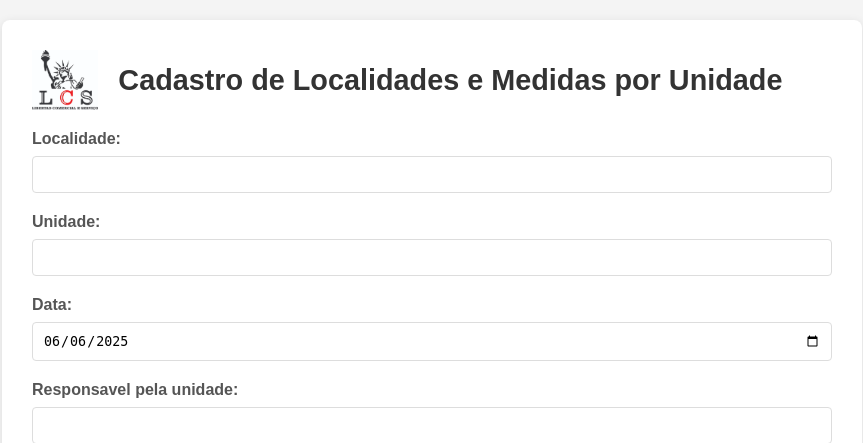
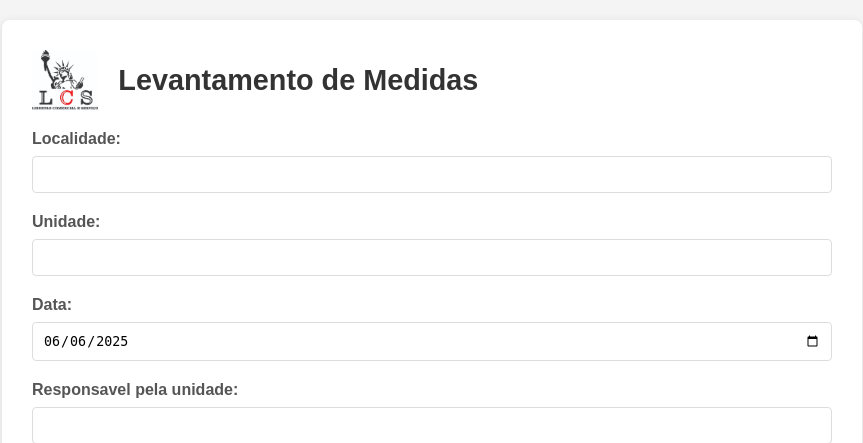
Before and after one commit to AMS2025-phm/levantamento, a Flask app: page / in a window 1280 px wide. Shown: the top 443 px of the page, without its empty margins (208-1071 px from the left). Run offline with Flask 3, Linux system fonts and the light colour scheme; data that the repository does not hold is empty.

Commit message:
Update index.html

```diff
--- a/templates/index.html
+++ b/templates/index.html
@@ -31,7 +31,7 @@
 
         <div class="header-section">
             <img src="{{ url_for('static', filename='Liberdade2.jpg') }}" alt="Logo Libertad">
-            <h1>Cadastro de Localidades e Medidas por Unidade</h1>
+            <h1>Levantamento de Medidas</h1>
         </div>
 
         <form id="cadastroForm">
```
